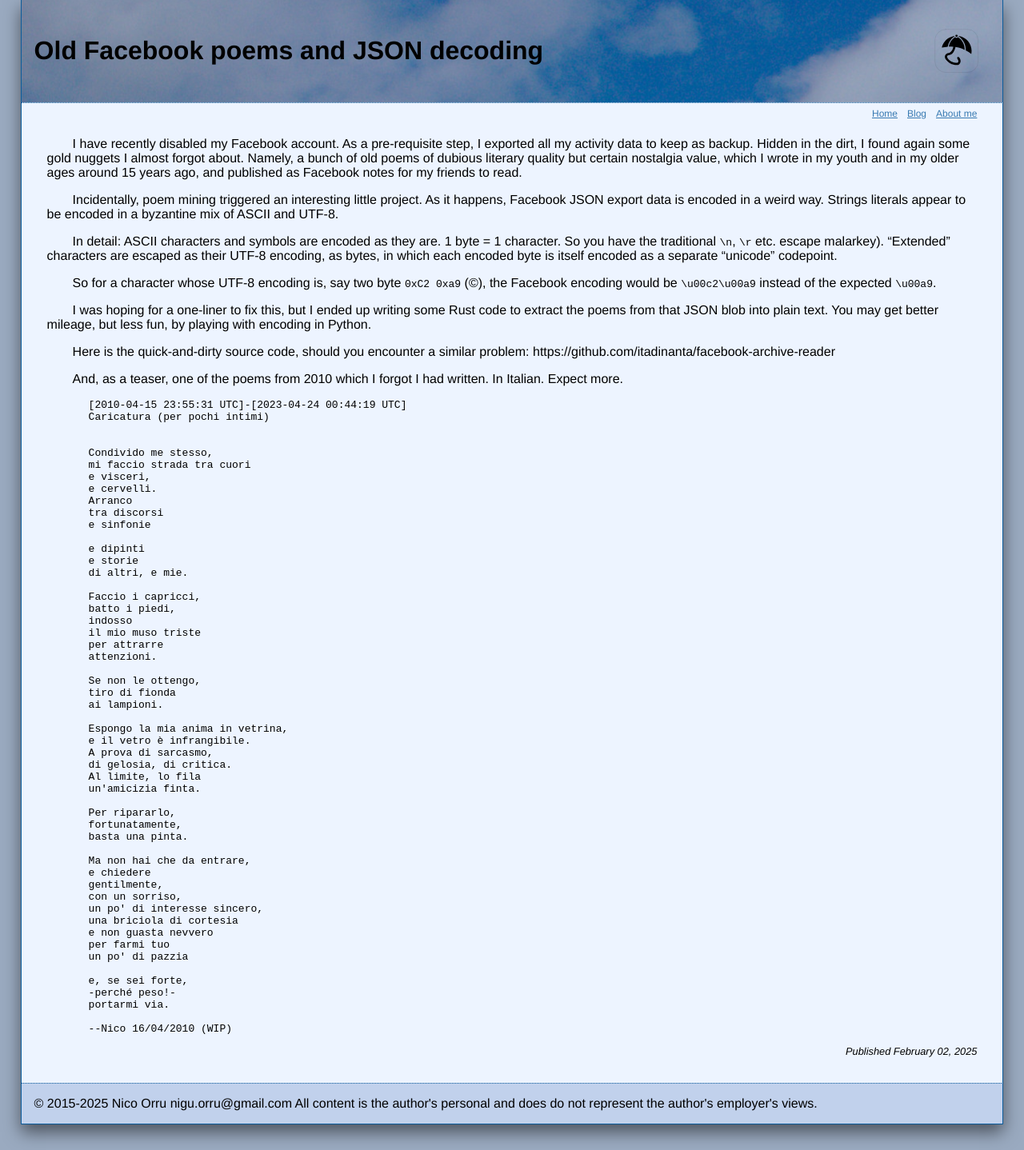
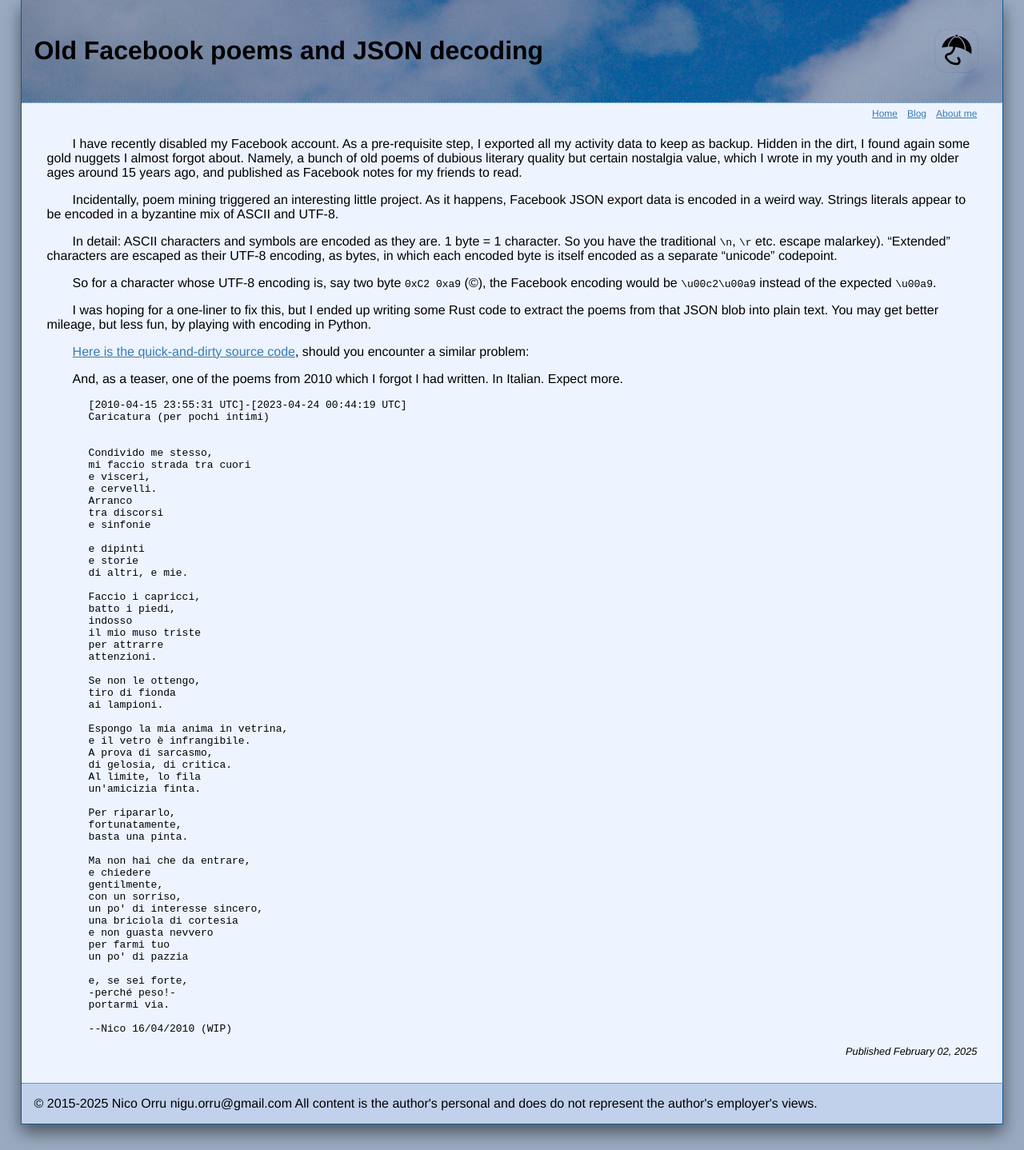
Before and after one commit to itadinanta/itadinanta.github.io, a Jekyll site: the page built from _posts/2025-02-02-facebook-poems.md, in a window 1280 px wide. Shown: the whole page at 80% size. Built offline with Jekyll 4.4.1, drawn with Linux system fonts in a browser that asks for light colours.

Commit message:
Fix link

```diff
--- a/_posts/2025-02-02-facebook-poems.md
+++ b/_posts/2025-02-02-facebook-poems.md
@@ -20,8 +20,7 @@ So for a character whose UTF-8 encoding is, say two byte `0xC2 0xa9` (&copy;), t
 I was hoping for a one-liner to fix this, but I ended up writing some Rust code to extract the poems from that JSON blob
 into plain text. You may get better mileage, but less fun, by playing with encoding in Python.
 
-Here is the quick-and-dirty source code, should you encounter a similar problem:
-https://github.com/itadinanta/facebook-archive-reader
+[Here is the quick-and-dirty source code](https://github.com/itadinanta/facebook-archive-reader), should you encounter a similar problem:
 
 And, as a teaser, one of the poems from 2010 which I forgot I had written. In Italian. Expect more.
 
```
